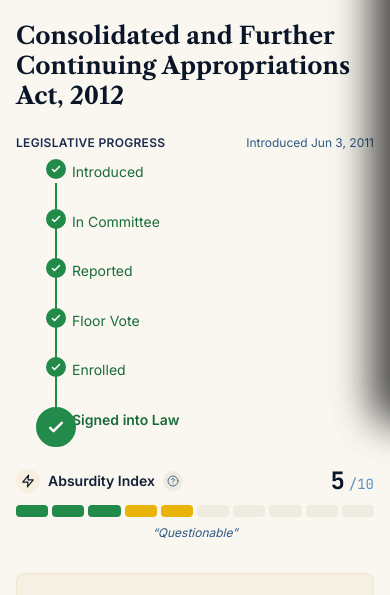
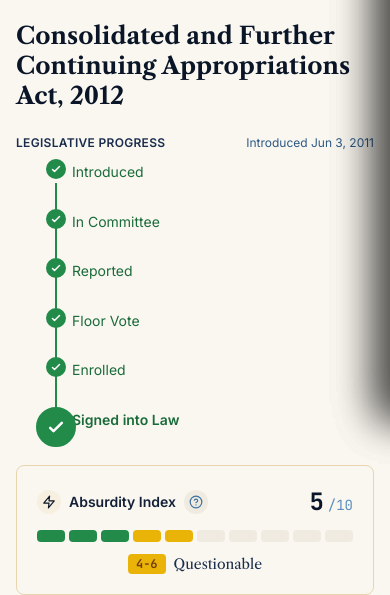
Before and after one commit to AbsurdityIndex/absurdityindex.org, an Astro site: page /bills/real-hr-2112-112 in a window 390 px wide. Shown: the part 426-1021 px from the top of the page. Built offline with nearby package versions, Linux system fonts and the light colour scheme; Astro itself is replaced by a stand-in of ours; a web font is replaced by a local one.

Commit message:
style: Design improvements for bill detail pages
- AbsurdityMeter: Add inline tier badge (e.g., "9-10 Fish on Meth")
  showing score tier immediately without requiring drawer panel
- AbsurdityMeter: Add card wrapper with consistent styling
- Metadata grid: Improve mobile layout (2x2 on small screens),
  use line-clamp-2 instead of truncate for better readability
- Section headers: Add gold icons and improve typography
- Card consistency: Standardize border-gold-300 across all cards
- KeyMilestones: Add gold icon, pluralize "action(s)" correctly
- CollapsibleSection: Update border color for consistency
- Fix absurdityIndex checks to handle value of 0

Co-Authored-By: Claude Opus 4.5 <noreply@anthropic.com>

```diff
--- a/src/components/bills/AbsurdityMeter.astro
+++ b/src/components/bills/AbsurdityMeter.astro
@@ -17,6 +17,13 @@ function getLabel(s: number) {
   return 'Fish on Meth';
 }
 
+function getTierRange(s: number) {
+  if (s <= 3) return '1-3';
+  if (s <= 6) return '4-6';
+  if (s <= 8) return '7-8';
+  return '9-10';
+}
+
 function getColor(segment: number) {
   if (segment <= 3) return 'bg-green-600';
   if (segment <= 6) return 'bg-yellow-500';
@@ -31,7 +38,16 @@ function getScoreBadgeColor(s: number) {
   return 'bg-red-100 text-red-800 border-red-200';
 }
 
+function getTierBadgeColors(s: number) {
+  if (s <= 3) return { bg: 'bg-green-600', text: 'text-white' };
+  if (s <= 6) return { bg: 'bg-yellow-500', text: 'text-yellow-900' };
+  if (s <= 8) return { bg: 'bg-orange-500', text: 'text-white' };
+  return { bg: 'bg-red-600', text: 'text-white' };
+}
+
 const label = getLabel(clampedScore);
+const tierRange = getTierRange(clampedScore);
+const tierBadge = getTierBadgeColors(clampedScore);
 ---
 
 {compact ? (
@@ -55,8 +71,9 @@ const label = getLabel(clampedScore);
     </span>
   </div>
 ) : (
-  <div class="absurdity-meter">
-    <div class="flex items-center justify-between mb-2">
+  <div class="absurdity-meter bg-cream-100 border border-gold-300 rounded-lg p-5">
+    {/* Header row */}
+    <div class="flex items-center justify-between mb-3">
       <div class="flex items-center gap-2">
         <div class="w-6 h-6 rounded-full bg-gold-100 flex items-center justify-center">
           <Icon name="zap" size={14} class="text-gold-700" />
@@ -66,11 +83,11 @@ const label = getLabel(clampedScore);
         </span>
         <button
           type="button"
-          class="absurdity-help-trigger w-5 h-5 rounded-full bg-cream-200 hover:bg-cream-300 flex items-center justify-center transition-colors"
+          class="absurdity-help-trigger w-6 h-6 rounded-full bg-cream-200 hover:bg-cream-300 flex items-center justify-center transition-colors"
           aria-label="What is the Absurdity Index?"
           title="What is this?"
         >
-          <Icon name="help-circle" size={12} class="text-navy-500" />
+          <Icon name="help-circle" size={14} class="text-navy-500" />
         </button>
       </div>
       <div class="flex items-baseline gap-1">
@@ -79,7 +96,8 @@ const label = getLabel(clampedScore);
       </div>
     </div>
 
-    <div class="flex gap-1 mb-2" role="meter" aria-valuenow={clampedScore} aria-valuemin={1} aria-valuemax={10} aria-label={`Absurdity Index: ${clampedScore} out of 10 — ${label}`}>
+    {/* Score bar */}
+    <div class="flex gap-1 mb-3" role="meter" aria-valuenow={clampedScore} aria-valuemin={1} aria-valuemax={10} aria-label={`Absurdity Index: ${clampedScore} out of 10 — ${label}`}>
       {Array.from({ length: 10 }, (_, i) => i + 1).map((seg) => (
         <div
           class:list={[
@@ -90,7 +108,19 @@ const label = getLabel(clampedScore);
       ))}
     </div>
 
-    <p class="text-xs font-sans italic text-navy-600 text-center">&ldquo;{label}&rdquo;</p>
+    {/* Tier badge with label - provides immediate context */}
+    <div class="flex items-center justify-center gap-2">
+      <span class:list={[
+        'inline-flex items-center justify-center px-2 py-0.5 rounded text-xs font-mono font-bold',
+        tierBadge.bg,
+        tierBadge.text,
+      ]}>
+        {tierRange}
+      </span>
+      <span class="text-sm font-serif font-medium text-navy-700">
+        {label}
+      </span>
+    </div>
   </div>
 )}
 
--- a/src/components/bills/KeyMilestones.astro
+++ b/src/components/bills/KeyMilestones.astro
@@ -109,11 +109,11 @@ const formatDate = (date: Date) => {
 <div class="key-milestones">
   <div class="flex items-center justify-between mb-4">
     <h4 class="text-sm font-sans font-semibold text-navy-600 uppercase tracking-wide flex items-center gap-2">
-      <Icon name="git-commit" size={14} />
+      <Icon name="git-commit" size={14} class="text-gold-600" />
       Key Milestones
     </h4>
     <span class="text-xs font-mono text-navy-400">
-      {totalActions} total actions
+      {totalActions} total action{totalActions !== 1 ? 's' : ''}
     </span>
   </div>
 
--- a/src/components/ui/CollapsibleSection.astro
+++ b/src/components/ui/CollapsibleSection.astro
@@ -24,7 +24,7 @@ const isCompact = variant === 'compact';
 <details
   class:list={[
     'collapsible-section group',
-    isCompact ? 'border-b border-gold-200' : 'bg-cream-100 rounded-lg border border-gold-200'
+    isCompact ? 'border-b border-gold-200' : 'bg-cream-100 rounded-lg border border-gold-300'
   ]}
   open={defaultOpen}
 >
--- a/src/pages/bills/[slug].astro
+++ b/src/pages/bills/[slug].astro
@@ -108,7 +108,7 @@ const twitterText = encodeURIComponent(`${d.billNumber} — ${d.title}\n\n${d.su
     <BillTimeline status={d.status} dateIntroduced={d.dateIntroduced} billNumber={d.billNumber} />
 
     {/* Absurdity Meter - Prominent */}
-    {d.absurdityIndex && (
+    {d.absurdityIndex !== undefined && (
       <div class="mb-8">
         <AbsurdityMeter score={d.absurdityIndex} />
       </div>
@@ -131,23 +131,27 @@ const twitterText = encodeURIComponent(`${d.billNumber} — ${d.title}\n\n${d.su
       </div>
     )}
 
-    {/* Compact metadata */}
-    <div class="grid grid-cols-2 md:grid-cols-4 gap-3 mb-8 text-sm">
-      <div class="p-3 bg-cream-100 rounded-lg">
-        <dt class="text-xs font-sans text-navy-500 uppercase tracking-wide mb-1">Sponsor</dt>
-        <dd class="font-sans text-navy-800 truncate" title={d.sponsor}>{d.sponsor}</dd>
+    {/* Compact metadata - 2x2 on mobile, 4-col on desktop */}
+    <div class="grid grid-cols-2 lg:grid-cols-4 gap-3 mb-8 text-sm">
+      <div class="p-3 bg-cream-100 border border-gold-200 rounded-lg">
+        <dt class="text-[11px] font-sans text-navy-500 uppercase tracking-wide mb-1">Sponsor</dt>
+        <dd class="font-sans text-navy-800 text-sm leading-tight line-clamp-2" title={d.sponsor}>
+          {d.sponsor?.replace(/^(Rep\.|Sen\.)\s*/, '').trim() || 'Unknown'}
+        </dd>
       </div>
-      <div class="p-3 bg-cream-100 rounded-lg">
-        <dt class="text-xs font-sans text-navy-500 uppercase tracking-wide mb-1">Committee</dt>
-        <dd class="font-sans text-navy-800 truncate" title={d.committee}>{d.committee}</dd>
+      <div class="p-3 bg-cream-100 border border-gold-200 rounded-lg">
+        <dt class="text-[11px] font-sans text-navy-500 uppercase tracking-wide mb-1">Committee</dt>
+        <dd class="font-sans text-navy-800 text-sm leading-tight line-clamp-2" title={d.committee}>
+          {d.committee?.replace(/^House |^Senate /, '').trim() || 'N/A'}
+        </dd>
       </div>
-      <div class="p-3 bg-cream-100 rounded-lg">
-        <dt class="text-xs font-sans text-navy-500 uppercase tracking-wide mb-1">Introduced</dt>
-        <dd class="font-sans text-navy-800">{formatDate(d.dateIntroduced)}</dd>
+      <div class="p-3 bg-cream-100 border border-gold-200 rounded-lg">
+        <dt class="text-[11px] font-sans text-navy-500 uppercase tracking-wide mb-1">Introduced</dt>
+        <dd class="font-sans text-navy-800 text-sm">{formatDate(d.dateIntroduced)}</dd>
       </div>
-      <div class="p-3 bg-cream-100 rounded-lg">
-        <dt class="text-xs font-sans text-navy-500 uppercase tracking-wide mb-1">Category</dt>
-        <dd class="font-sans text-navy-800">{d.category}</dd>
+      <div class="p-3 bg-cream-100 border border-gold-200 rounded-lg">
+        <dt class="text-[11px] font-sans text-navy-500 uppercase tracking-wide mb-1">Category</dt>
+        <dd class="font-sans text-navy-800 text-sm">{d.category}</dd>
       </div>
     </div>
 
@@ -167,7 +171,7 @@ const twitterText = encodeURIComponent(`${d.billNumber} — ${d.title}\n\n${d.su
 
     {/* Key Milestones */}
     {(hasActions || d.keyMilestones) && (
-      <div class="mb-8 p-5 bg-white rounded-lg border border-gold-200">
+      <div class="mb-8 p-5 bg-cream-100 rounded-lg border border-gold-300">
         <KeyMilestones
           actions={d.actions || []}
           status={d.status}
@@ -214,8 +218,9 @@ const twitterText = encodeURIComponent(`${d.billNumber} — ${d.title}\n\n${d.su
 
     {/* Collapsible Deep Dive Sections */}
     <div class="space-y-3 mb-8">
-      <h3 class="text-xs font-sans font-semibold text-navy-500 uppercase tracking-wide mb-3">
-        Deep Dive
+      <h3 class="flex items-center gap-2 text-sm font-sans font-semibold text-navy-600 mb-3">
+        <Icon name="search" size={14} class="text-gold-600" />
+        <span class="uppercase tracking-wide">Deep Dive</span>
       </h3>
 
       {/* CRS Summary */}
--- a/src/pages/not-bills/[slug].astro
+++ b/src/pages/not-bills/[slug].astro
@@ -75,7 +75,7 @@ const twitterText = encodeURIComponent(`${d.billNumber} — ${d.title}\n\n${d.su
 
       {/* Metadata strip with icons */}
       <div class="mx-6 md:mx-10 my-8">
-        <div class="grid grid-cols-2 md:grid-cols-4 gap-4 p-4 bg-cream-100 rounded-lg border border-gold-200">
+        <div class="grid grid-cols-2 lg:grid-cols-4 gap-4 p-4 bg-cream-100 rounded-lg border border-gold-300">
           <div class="flex items-start gap-3">
             <div class="w-8 h-8 rounded-full bg-green-100 flex items-center justify-center flex-shrink-0">
               <Icon name="user" size={14} class="text-green-700" />
@@ -116,7 +116,7 @@ const twitterText = encodeURIComponent(`${d.billNumber} — ${d.title}\n\n${d.su
       </div>
 
       {/* Absurdity Meter */}
-      {d.absurdityIndex && (
+      {d.absurdityIndex !== undefined && (
         <div class="mx-6 md:mx-10 mb-8">
           <AbsurdityMeter score={d.absurdityIndex} />
         </div>
--- a/src/pages/omnibus/[slug].astro
+++ b/src/pages/omnibus/[slug].astro
@@ -83,7 +83,7 @@ const billSchema = {
     </div>
 
     <!-- Absurdity Score -->
-    {d.absurdityIndex && (
+    {d.absurdityIndex !== undefined && (
       <div class="max-w-sm mx-auto mb-10">
         <AbsurdityMeter score={d.absurdityIndex} />
       </div>
```
